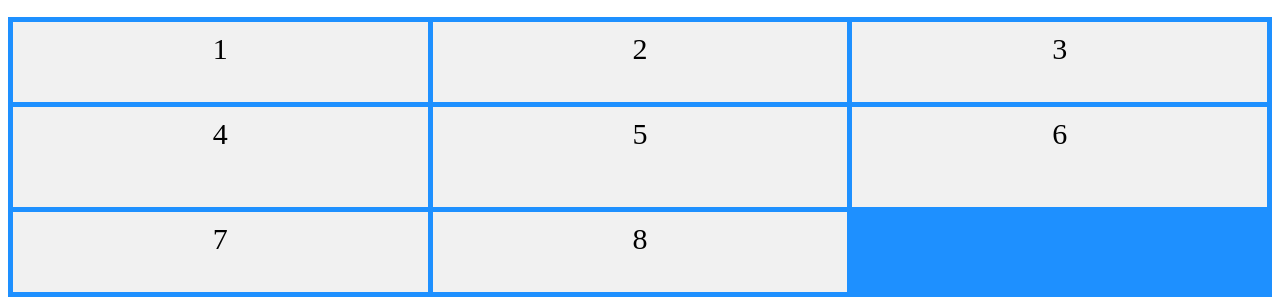
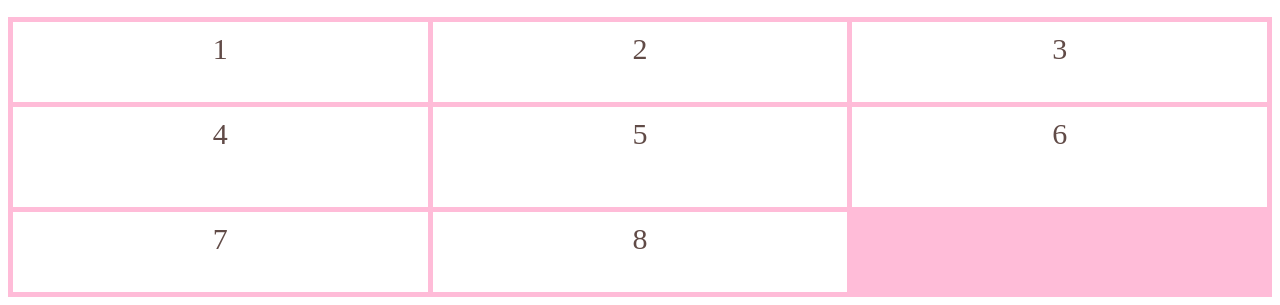
Before and after one commit to apcedivina/webprog-it243-html-lessons, a plain HTML site: page introduction/index.html in a window 1280 px wide. Shown: the part 709-1014 px from the top of the page. Drawn offline with Linux system fonts and the light colour scheme.

Commit message:
css grid

```diff
--- a/introduction/css/css-grid.css
+++ b/introduction/css/css-grid.css
@@ -2,13 +2,13 @@
   display: grid;
   grid-template-columns: auto auto auto;
   grid-template-rows: 80px 100px 80px;
-  background-color: dodgerblue;
+  background-color: rgb(255, 188, 216);
   padding: 5px;
   gap: 5px;
 }
 .container div {
-  background-color: #f1f1f1;
-  color:#000;
+  background-color: #ffffff;
+  color:#614b47;
   padding: 10px;
   font-size: 30px;
   text-align: center;
--- a/introduction/index.html
+++ b/introduction/index.html
@@ -1,7 +1,7 @@
 <!DOCTYPE html>
 <html>
 <head>
-<link rel="stylesheet" href="css/css-grid.css">
+<link rel="stylesheet" href="css/css-grid.css?version=0.2">
 <title>Page Title</title>
 </head>
 <body>
```
